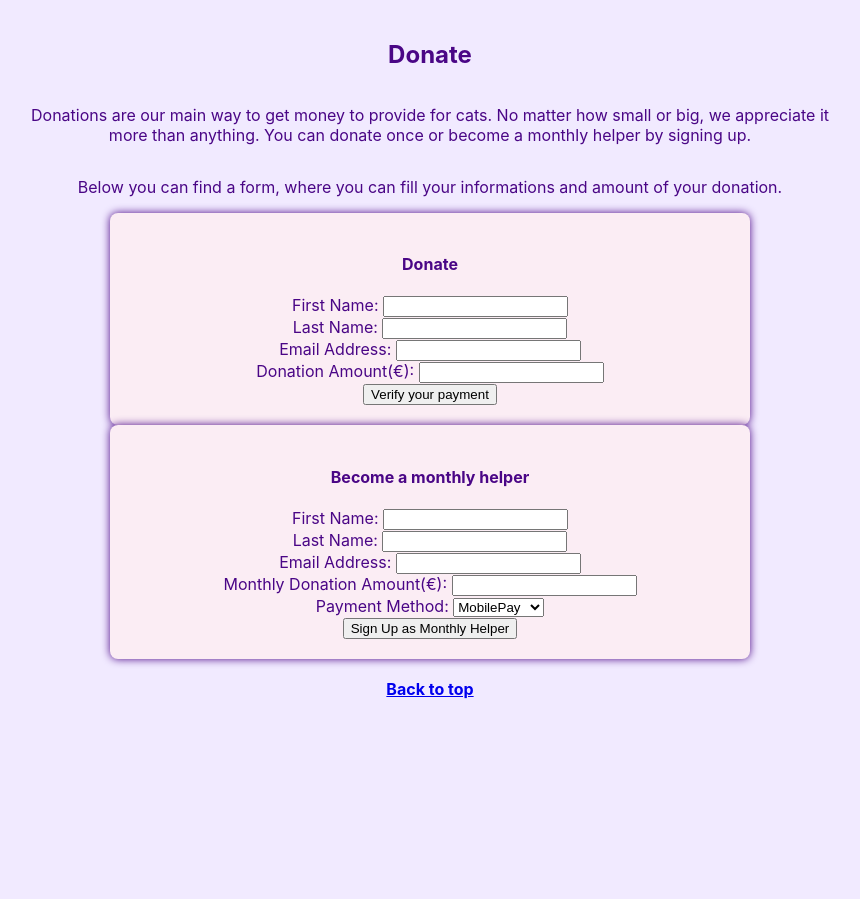
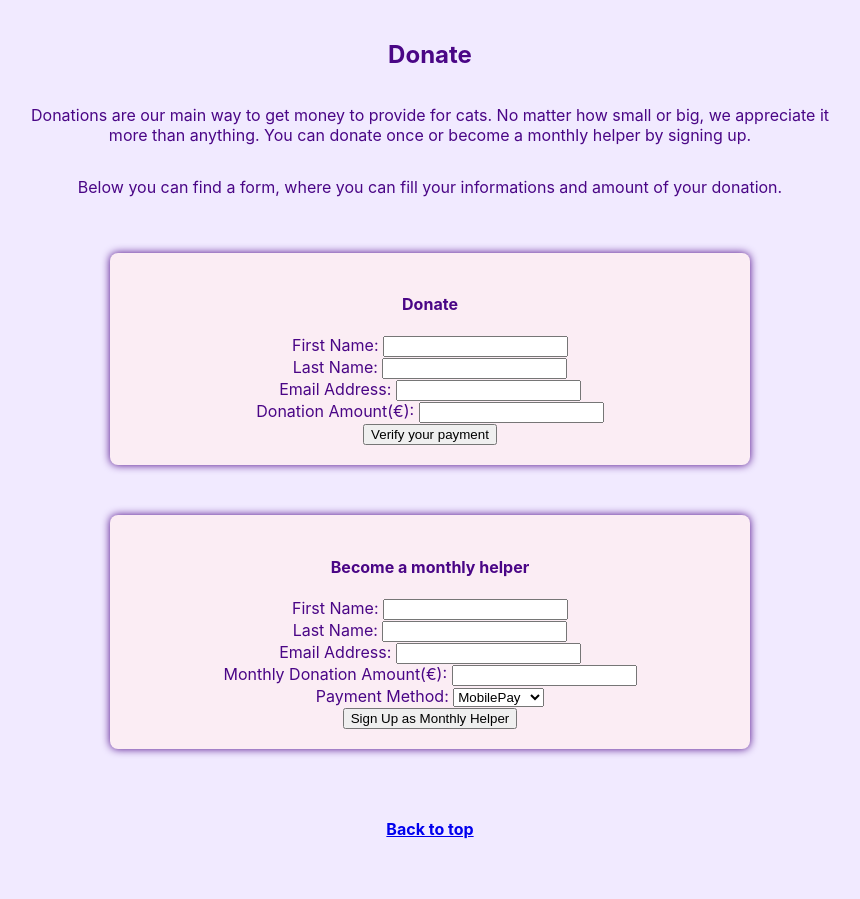
Before and after one commit to Ella22011/WebDevelopment24, a PHP site: page /pages/donate.html in a window 1280 px wide. Shown: the part 106-1005 px from the top of the page, without its empty margins (210-1070 px from the left). Before the commit the page ends 805 px from the top, so only its background shows below. Run offline with PHP 8.4, Linux system fonts and the light colour scheme.

Commit message:
Update styles-hanna.css

```diff
--- a/css/styles-hanna.css
+++ b/css/styles-hanna.css
@@ -58,6 +58,7 @@ body {
     display: flex;
     flex-direction: column;
     align-items: center;
+    margin-bottom: 40px;
 }
 
 #p2 {
@@ -68,6 +69,7 @@ body {
     text-align: center;
     align-items: center;
     padding: 20px;
+    margin-bottom: 50px;
 }
 .Box {
     background-color: #fbedf4;
```
